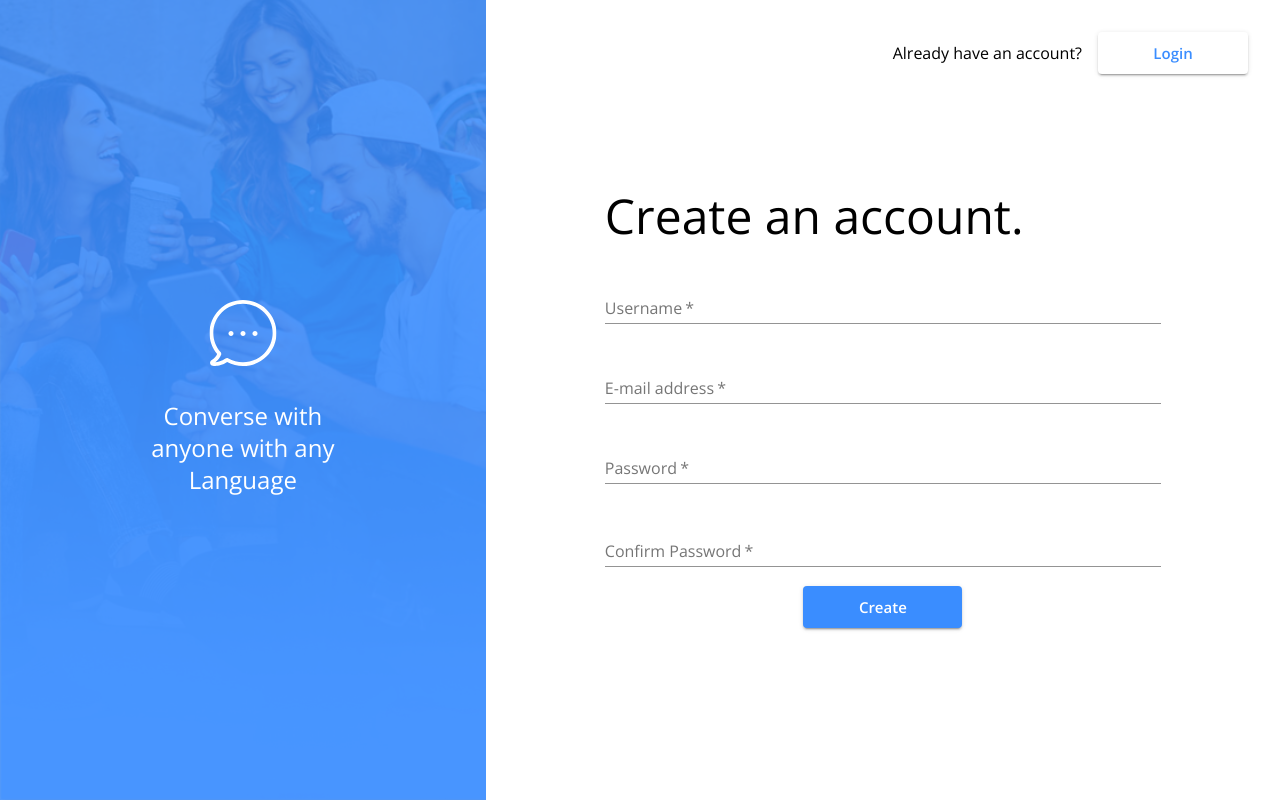
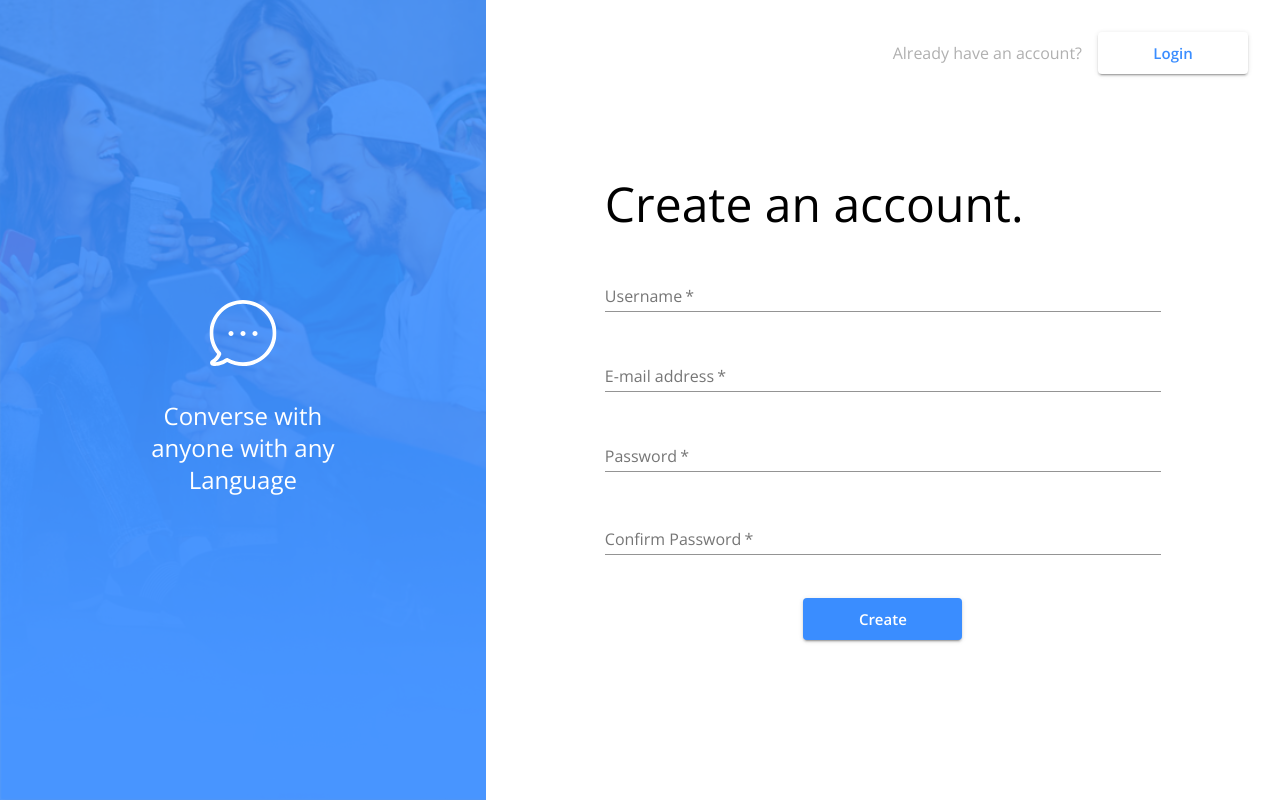
Before and after one commit to TravisAnderson023alt/8c950c, a React (Create React App) app in the folder client/: page / in a window 1280 px wide. Built offline with nearby package versions, Linux system fonts and the light colour scheme; no server answers.

Commit message:
styling done

```diff
--- a/client/src/Login.js
+++ b/client/src/Login.js
@@ -38,6 +38,7 @@ const useStyles = makeStyles((theme) => ({
     left: '50%',
     transform: 'translate(-50%)',
     textAlign: 'center',
+    fontWeight: '100',
   },
   formWrapper: {
     width: '100%',
@@ -55,7 +56,7 @@ const useStyles = makeStyles((theme) => ({
     marginTop: theme.spacing(4),
 
   },
-  loginButton: {
+  signupButton: {
     width: '200px',
     backgroundColor: theme.background.default,
     color: theme.palette.primary.main,
@@ -73,6 +74,10 @@ const useStyles = makeStyles((theme) => ({
     maxWidth: '600px',
     margin: theme.spacing(2),
   },
+  loginButton: {
+    width: '20%',
+    marginTop: theme.spacing(3),
+  }
 }));
 
 const Login = ({ user, login }) => {
@@ -98,13 +103,13 @@ const Login = ({ user, login }) => {
       <Box className={classes.loginImgContainer}>
         <CardMedia className={classes.loginImg} component="img" image={bgImg} title="Signup" alt="Signup" />
         <BubbleSVG className={classes.loginImgText} style={{ transform: 'translate(-50%, -150%)' }} />
-        <Typography variant='h6' className={classes.loginImgText}>Converse with anyone with any Language</Typography>
+        <Typography variant='h5' className={classes.loginImgText}>Converse with anyone with any Language</Typography>
       </Box>
       <Box className={classes.formWrapper}>
         <Box className={classes.signupFlex}>
-          <Typography>Dont have an account?</Typography>
+          <Typography color='secondary'>Dont have an account?</Typography>
           <Link href="/register" to="/register" style={{ textDecoration: 'none' }}>
-            <Button variant="contained" size="large" className={classes.loginButton}>Create account</Button>
+            <Button variant="contained" size="large" className={classes.signupButton}>Create account</Button>
           </Link>
         </Box>
         <form onSubmit={handleLogin} className={classes.formFlex}>
@@ -125,7 +130,7 @@ const Login = ({ user, login }) => {
               name="password"
             />
           </FormControl>
-          <Button type="submit" variant="contained" size="large" color='primary' style={{ width: '20%' }}>
+          <Button type="submit" variant="contained" size="large" color='primary' className={classes.loginButton}>
             Login
           </Button>
         </form>
--- a/client/src/Signup.js
+++ b/client/src/Signup.js
@@ -75,6 +75,10 @@ const useStyles = makeStyles((theme) => ({
     maxWidth: '600px',
     margin: theme.spacing(2),
   },
+  signupButton: {
+    width: '20%',
+    marginTop: theme.spacing(3),
+  }
 }));
 
 const Signup = ({ user, register }) => {
@@ -112,7 +116,7 @@ const Signup = ({ user, register }) => {
       </Box>
       <Box className={classes.formWrapper}>
         <Box className={classes.loginFlex}>
-          <Typography>Already have an account?</Typography>
+          <Typography color='secondary'>Already have an account?</Typography>
           <Link href="/login" to="/login" style={{ textDecoration: 'none' }}>
             <Button variant="contained" size="large" className={classes.loginButton}>Login</Button>
           </Link>
@@ -166,13 +170,13 @@ const Signup = ({ user, register }) => {
             </FormHelperText>
           </FormControl>
 
-          <Button type="submit" variant="contained" size="large" color='primary' style={{ width: '20%' }}>
+          <Button type="submit" variant="contained" size="large" color='primary' className={classes.signupButton}>
             Create
           </Button>
 
         </form>
       </Box>
-    </Box>
+    </Box >
   );
 };
 
--- a/client/src/themes/theme.js
+++ b/client/src/themes/theme.js
@@ -19,7 +19,7 @@ export const theme = createMuiTheme({
   },
   palette: {
     primary: { main: "#3A8DFF" },
-    secondary: { main: "#B0B0B0" }
+    secondary: { main: "#B0B0B0" },
   },
   background: {
     default: "#fff"
```
